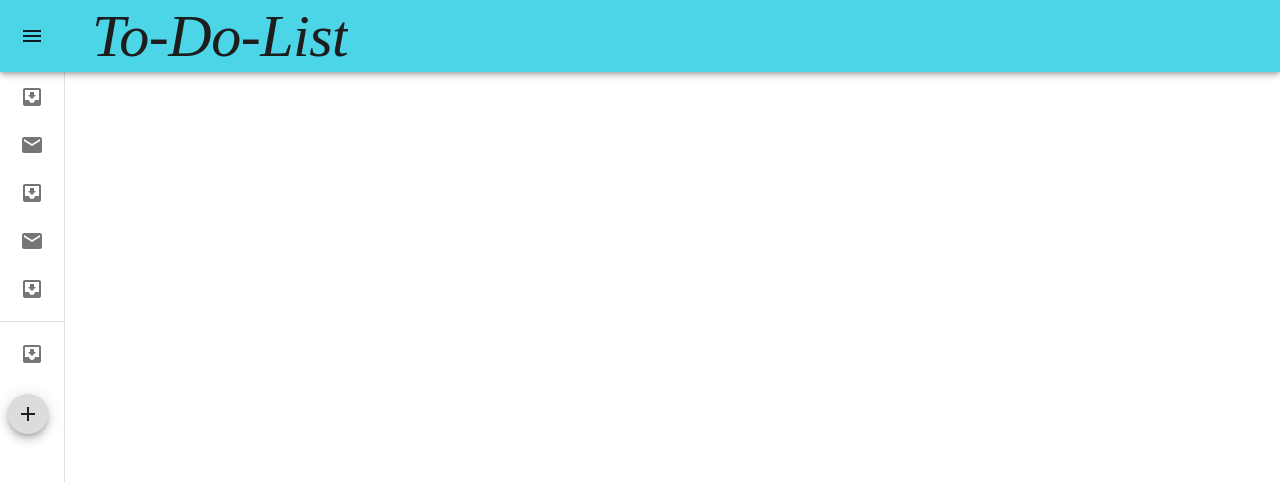
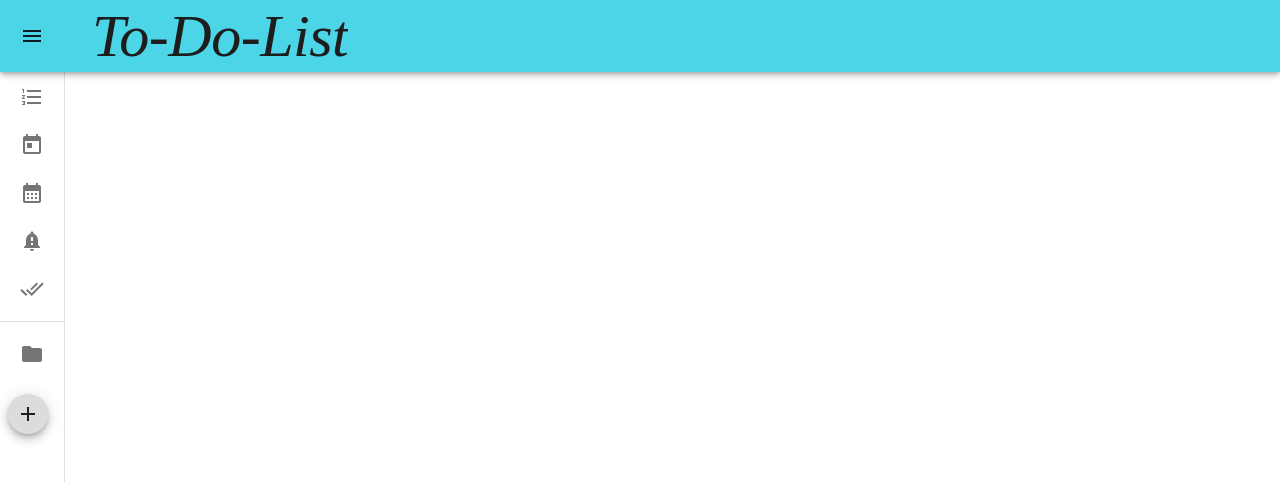
Before and after one commit to HangwelaniMadilonga/todolist, a React (Vite) app in the folder to-do-list/: page / in a window 1280 px wide. Shown: the top 482 px of the page. Built offline with nearby package versions, Linux system fonts and the light colour scheme.

Commit message:
Add icons that relate to the specific button action.

```diff
--- a/to-do-list/src/components/Drawer.jsx
+++ b/to-do-list/src/components/Drawer.jsx
@@ -171,7 +171,11 @@ export default function MiniDrawer() {
                     justifyContent: 'center',
                   }}
                 >
-                  {index % 2 === 0 ? <InboxIcon /> : <MailIcon />}
+                  {index === 0 ? <FormatListNumberedIcon /> : null}
+                  {index === 1 ? <TodayIcon /> : null}
+                  {index === 2 ? <CalendarMonthIcon /> : null}
+                  {index === 3 ? <NotificationImportantIcon  /> : null}
+                  {index === 4 ? <DoneAllIcon  /> : null}
                 </ListItemIcon>
                 <ListItemText primary={text} sx={{ opacity: open ? 1 : 0 }} />
               </ListItemButton>
@@ -196,7 +200,7 @@ export default function MiniDrawer() {
                     justifyContent: 'center',
                   }}
                 >
-                  {index % 2 === 0 ? <InboxIcon /> : <MailIcon />}
+                  {index % 2 === 0 ? <FolderIcon  /> : <MailIcon />}
                 </ListItemIcon>
                 <ListItemText primary={text} sx={{ opacity: open ? 1 : 0 }} />
               </ListItemButton>
```
